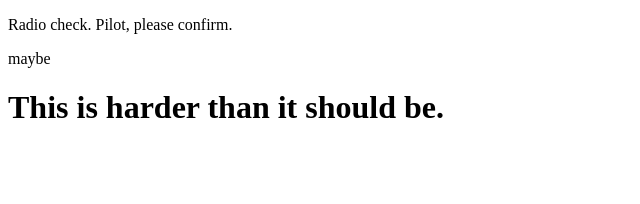
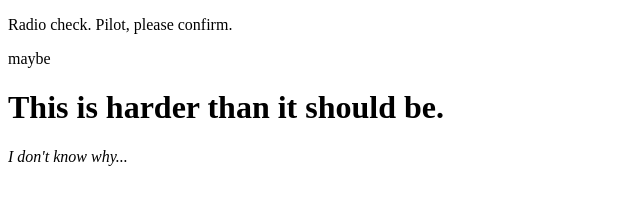
Before and after one commit to maverick0198/communication-log, a plain HTML site: page index.html in a window 1280 px wide. Shown: the whole page, without its empty margins (0-640 px from the left). Drawn offline with Linux system fonts and the light colour scheme.

Commit message:
I've made another change.

```diff
--- a/index.html
+++ b/index.html
@@ -4,5 +4,6 @@
       <p>Radio check. Pilot, please confirm.</p>
       <p>maybe</p>
       <h1>This is harder than it should be.</h1>
+      <em><span>I don't know why...</span></em>
    </body>
 </html>
```
